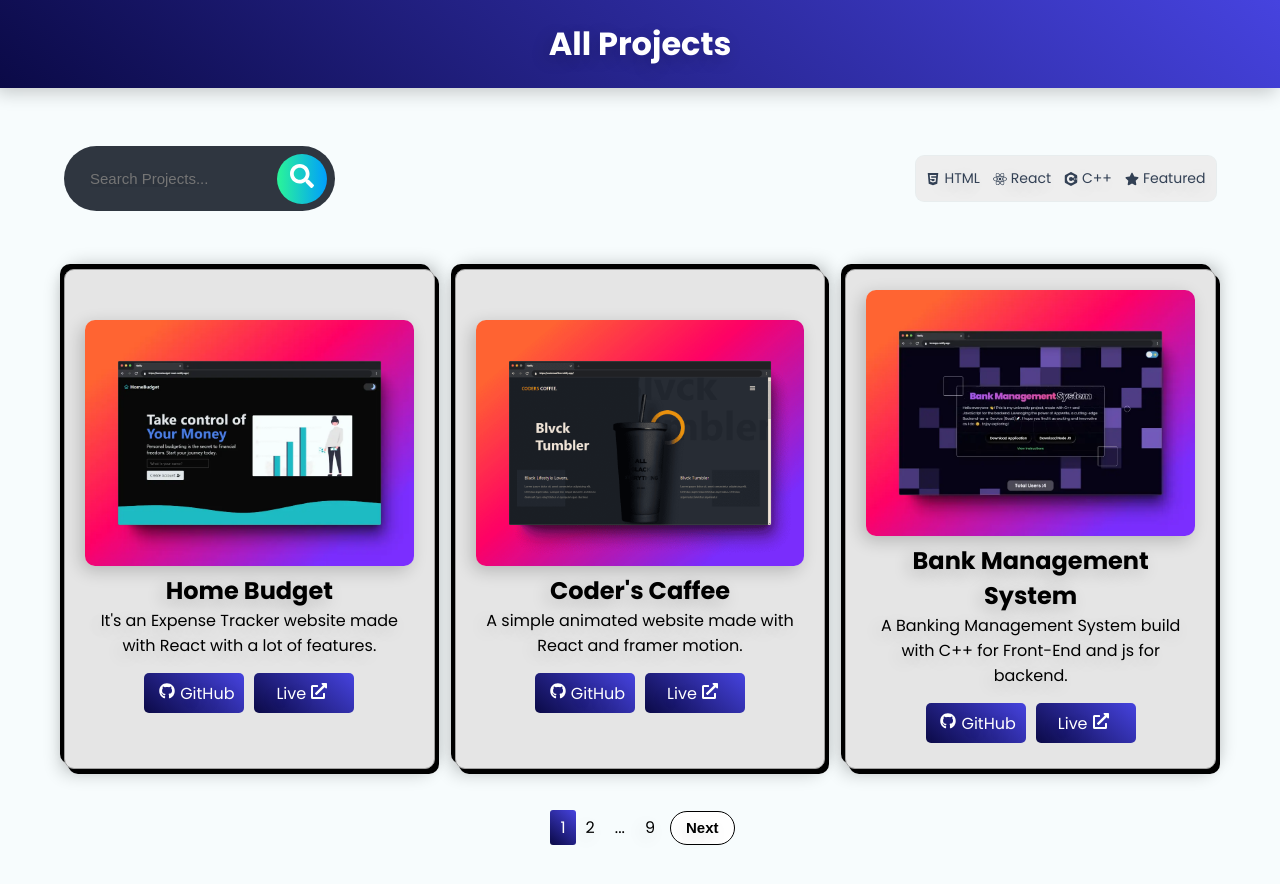
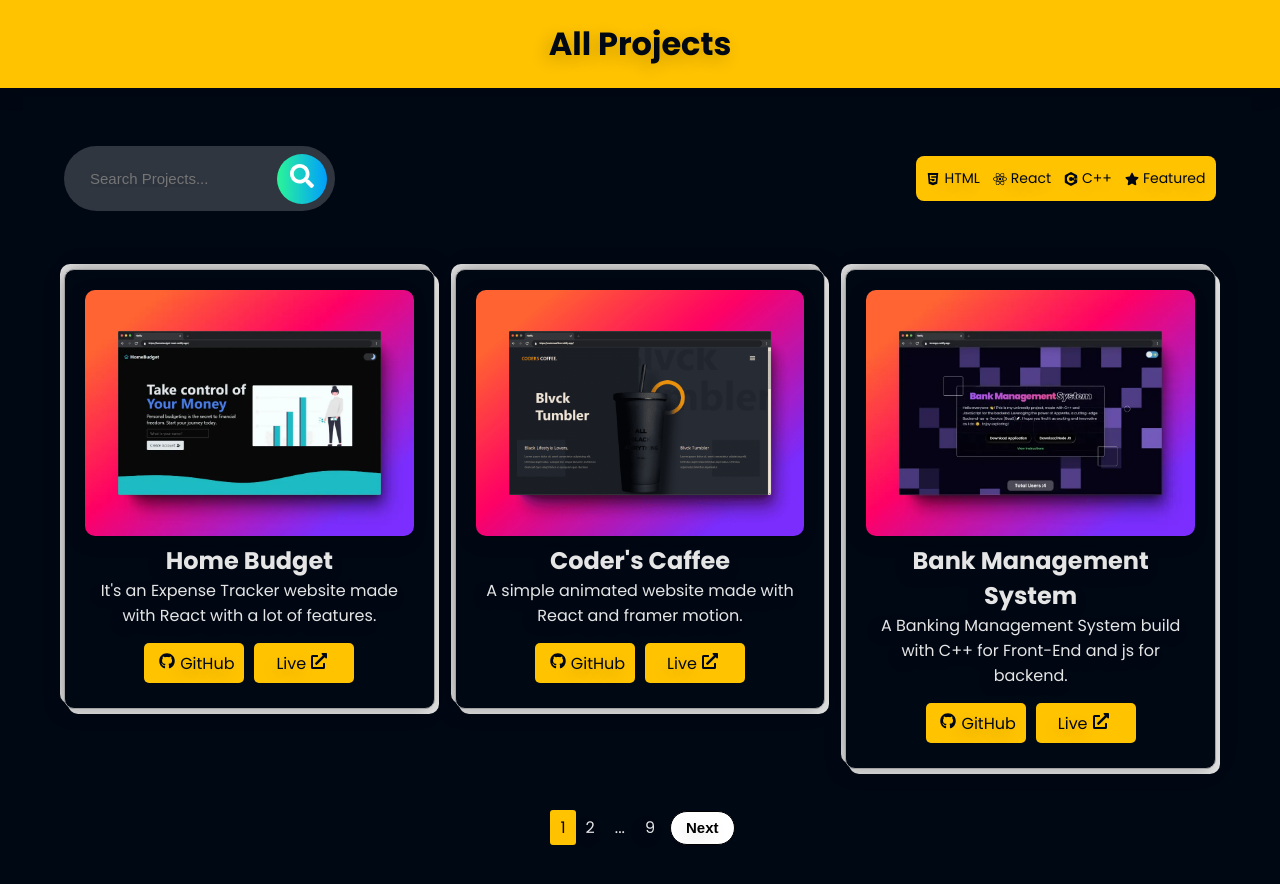
Before and after one commit to ahad324/AllProjects, a React (Vite) app: page / in a window 1280 px wide. Shown: the top 884 px of the page. Built offline with nearby package versions, Linux system fonts and the light colour scheme.

Commit message:
Added 3d Animated Card

```diff
--- a/index.html
+++ b/index.html
@@ -10,7 +10,7 @@
       content="This website contains all the projects that I have done."
     />
   </head>
-  <body>
+  <body class="dark">
     <div id="root"></div>
 
     <script type="module" src="/src/main.jsx"></script>
--- /dev/null
+++ b/src/components/Card.jsx
@@ -0,0 +1,60 @@
+import React from "react";
+import LazyLoad from "react-lazyload";
+import Loader from "./Loader.jsx";
+import { FaGithub, FaExternalLinkAlt } from "react-icons/fa";
+import { CardBody, CardContainer, CardItem } from "./UI/3d-card";
+import BlurFade from "./UI/BlurFade";
+
+const Card = ({ project, index }) => {
+  return (
+    <BlurFade delay={0.25 + index * 0.2} once={false} inview>
+      <CardContainer className="card-container project">
+        <CardBody className="card-body">
+          <CardItem translateZ={70} className="card-item">
+            <LazyLoad height={400} offset={500} placeholder={<Loader />}>
+              <div className="Image">
+                <img
+                  src={project.imgUrl}
+                  alt={project.altText}
+                  className="project-img"
+                />
+              </div>
+            </LazyLoad>
+          </CardItem>
+          <CardItem translateZ={60} className="card-item Details">
+            <h2>{project.title}</h2>
+          </CardItem>
+          <CardItem as={"p"} translateZ={40} className="card-item Details">
+            <p>{project.description}</p>
+          </CardItem>
+          <CardItem translateZ={30} className="card-item Buttons">
+            <a
+              href={project.github}
+              className="Github__Btn"
+              target="_blank"
+              rel="noopener noreferrer"
+            >
+              <i>
+                <FaGithub />
+              </i>
+              GitHub
+            </a>
+            <a
+              href={project.LiveUrl}
+              className="LivePreview__Btn"
+              target="_blank"
+              rel="noopener noreferrer"
+            >
+              Live
+              <i>
+                <FaExternalLinkAlt />
+              </i>
+            </a>
+          </CardItem>
+        </CardBody>
+      </CardContainer>
+    </BlurFade>
+  );
+};
+
+export default Card;
--- /dev/null
+++ b/src/components/UI/3d-card.tsx
@@ -0,0 +1,154 @@
+"use client";
+
+import { cn } from "../../lib/utils";
+import React, {
+  createContext,
+  useState,
+  useContext,
+  useRef,
+  useEffect,
+} from "react";
+
+const MouseEnterContext = createContext<
+  [boolean, React.Dispatch<React.SetStateAction<boolean>>] | undefined
+>(undefined);
+
+export const CardContainer = ({
+  children,
+  className,
+  containerClassName,
+}: {
+  children?: React.ReactNode;
+  className?: string;
+  containerClassName?: string;
+}) => {
+  const containerRef = useRef<HTMLDivElement>(null);
+  const [isMouseEntered, setIsMouseEntered] = useState(false);
+
+  const handleMouseMove = (e: React.MouseEvent<HTMLDivElement>) => {
+    if (!containerRef.current) return;
+    const { left, top, width, height } =
+      containerRef.current.getBoundingClientRect();
+    const x = (e.clientX - left - width / 2) / 25;
+    const y = (e.clientY - top - height / 2) / 25;
+    containerRef.current.style.transform = `rotateY(${x}deg) rotateX(${y}deg)`;
+  };
+
+  const handleMouseEnter = (e: React.MouseEvent<HTMLDivElement>) => {
+    setIsMouseEntered(true);
+    if (!containerRef.current) return;
+  };
+
+  const handleMouseLeave = (e: React.MouseEvent<HTMLDivElement>) => {
+    if (!containerRef.current) return;
+    setIsMouseEntered(false);
+    containerRef.current.style.transform = `rotateY(0deg) rotateX(0deg)`;
+  };
+  return (
+    <MouseEnterContext.Provider value={[isMouseEntered, setIsMouseEntered]}>
+      <div
+        className={cn(
+          "py-20 flex items-center justify-center",
+          containerClassName
+        )}
+        style={{
+          perspective: "1000px",
+        }}
+      >
+        <div
+          ref={containerRef}
+          onMouseEnter={handleMouseEnter}
+          onMouseMove={handleMouseMove}
+          onMouseLeave={handleMouseLeave}
+          className={cn(
+            "flex items-center justify-center relative transition-all duration-200 ease-linear",
+            className
+          )}
+          style={{
+            transformStyle: "preserve-3d",
+          }}
+        >
+          {children}
+        </div>
+      </div>
+    </MouseEnterContext.Provider>
+  );
+};
+
+export const CardBody = ({
+  children,
+  className,
+}: {
+  children: React.ReactNode;
+  className?: string;
+}) => {
+  return (
+    <div
+      className={cn(
+        "h-96 w-96 [transform-style:preserve-3d]  [&>*]:[transform-style:preserve-3d]",
+        className
+      )}
+    >
+      {children}
+    </div>
+  );
+};
+
+export const CardItem = ({
+  as: Tag = "div",
+  children,
+  className,
+  translateX = 0,
+  translateY = 0,
+  translateZ = 0,
+  rotateX = 0,
+  rotateY = 0,
+  rotateZ = 0,
+  ...rest
+}: {
+  as?: React.ElementType;
+  children: React.ReactNode;
+  className?: string;
+  translateX?: number | string;
+  translateY?: number | string;
+  translateZ?: number | string;
+  rotateX?: number | string;
+  rotateY?: number | string;
+  rotateZ?: number | string;
+  [key: string]: any;
+}) => {
+  const ref = useRef<HTMLDivElement>(null);
+  const [isMouseEntered] = useMouseEnter();
+
+  useEffect(() => {
+    handleAnimations();
+  }, [isMouseEntered]);
+
+  const handleAnimations = () => {
+    if (!ref.current) return;
+    if (isMouseEntered) {
+      ref.current.style.transform = `translateX(${translateX}px) translateY(${translateY}px) translateZ(${translateZ}px) rotateX(${rotateX}deg) rotateY(${rotateY}deg) rotateZ(${rotateZ}deg)`;
+    } else {
+      ref.current.style.transform = `translateX(0px) translateY(0px) translateZ(0px) rotateX(0deg) rotateY(0deg) rotateZ(0deg)`;
+    }
+  };
+
+  return (
+    <Tag
+      ref={ref}
+      className={cn("w-fit transition duration-200 ease-linear", className)}
+      {...rest}
+    >
+      {children}
+    </Tag>
+  );
+};
+
+// Create a hook to use the context
+export const useMouseEnter = () => {
+  const context = useContext(MouseEnterContext);
+  if (context === undefined) {
+    throw new Error("useMouseEnter must be used within a MouseEnterProvider");
+  }
+  return context;
+};
--- a/src/components/container.jsx
+++ b/src/components/container.jsx
@@ -1,12 +1,11 @@
 import { useEffect, useState, useMemo, useCallback } from "react";
 import Lenis from "@studio-freight/lenis";
-import { FaGithub, FaExternalLinkAlt, FaSearch } from "react-icons/fa";
+import { FaSearch } from "react-icons/fa";
 import Comingsoon from "./comingsoon.jsx";
-import LazyLoad from "react-lazyload";
-import Loader from "./Loader.jsx";
 import Data from "./Data.jsx";
 import BlurFade from "./UI/BlurFade";
 import Filters from "./Filters.jsx";
+import Card from "./Card.jsx";
 
 function Container() {
   const [searchTerm, setSearchTerm] = useState("");
@@ -106,7 +105,7 @@ function Container() {
 
   return (
     <main>
-      <div className="Filter-SearchBox" delay={0.2} once={false} inview>
+      <div className="Filter-SearchBox">
         <BlurFade className="searchBox" delay={0.2} once={false} inview>
           <input
             className="searchInput"
@@ -131,51 +130,7 @@ function Container() {
 
       <section>
         {currentProjects.map((project, index) => (
-          <BlurFade
-            className="project"
-            key={crypto.randomUUID()}
-            delay={0.25 + index * 0.2}
-            once={false}
-            inview
-          >
-            <LazyLoad height={400} offset={500} placeholder={<Loader />}>
-              <div className="Image">
-                <img
-                  src={project.imgUrl}
-                  alt={project.altText}
-                  className="project-img"
-                />
-              </div>
-            </LazyLoad>
-            <div className="Details">
-              <h2>{project.title}</h2>
-              <p>{project.description}</p>
-            </div>
-            <div className="Buttons">
-              <a
-                href={project.github}
-                className="Github__Btn"
-                target="_blank"
-                rel="noopener noreferrer"
-              >
-                <i>
-                  <FaGithub />
-                </i>
-                GitHub
-              </a>
-              <a
-                href={project.LiveUrl}
-                className="LivePreview__Btn"
-                target="_blank"
-                rel="noopener noreferrer"
-              >
-                Live
-                <i>
-                  <FaExternalLinkAlt />
-                </i>
-              </a>
-            </div>
-          </BlurFade>
+          <Card key={crypto.randomUUID()} project={project} index={index} />
         ))}
         {currentPage === totalPages && <Comingsoon />}
       </section>
--- a/src/index.css
+++ b/src/index.css
@@ -1,7 +1,9 @@
 @import url("https://fonts.googleapis.com/css2?family=Poppins:wght@400;700&display=swap");
 :root {
-  --primary-color: linear-gradient(220.55deg, #4643df 0%, #0b0a47 100%);
-  --secondary-color: #0b0a47;
+  --primary-color: #000814;
+  --secondary-color: #ffc300;
+  --text-color: #000000;
+  --card-background:#e5e5e5;
 }
 
 ::-webkit-scrollbar {
@@ -18,6 +20,13 @@ body {
   font-family: "Poppins", sans-serif;
   background: hsl(190 60% 98%);
 }
+body.dark{
+  --primary-color:#ffc300;
+  --secondary-color:#000814;
+  --text-color:#e5e5e5;
+  --card-background:#000814;
+  background: var(--secondary-color);
+}
 .comingsoon {
   display: flex;
   justify-content: center;
@@ -32,58 +41,16 @@ header {
   padding: 20px;
   background: var(--primary-color);
   font-weight: bold;
-  color: white;
+  color: var(--secondary-color);
   font-size: 2rem;
   box-shadow: -4px 5px 17px 0px rgb(0 0 0 / 20%);
-/*
-  display: flex;
-    justify-content: center;
-    align-items: center;
-    padding: 20px;
-    font-weight: bold;
-    font-size: 2rem;
-    width: 90%;
-    max-width: 50%;
-    margin: auto;
-    border-radius: 60px;
-    top: 5px;
-    position: relative;
-
-
-    background: rgba(255, 255, 255, 0.2);
-box-shadow: 0 4px 30px rgba(0, 0, 0, 0.1);
-backdrop-filter: blur(5px);
--webkit-backdrop-filter: blur(5px);
-border: 1px solid rgba(255, 255, 255, 0.3);
-
-/*  */
-/* display: flex;
-justify-content: center;
-align-items: center;
-padding: 20px;
-font-weight: bold;
-font-size: 2rem;
-width: 90%;
-max-width: 100%;
-border-radius: 60px;
-top: 5px;
-position: fixed;
-background: rgb(24 23 23);
-box-shadow: 0 4px 30px rgba(0, 0, 0, 0.1);
-backdrop-filter: blur(5px);
--webkit-backdrop-filter: blur(5px);
-border: 1px solid rgba(255, 255, 255, 0.3);
-color: whitesmoke;
-z-index: 9;
-margin: auto 5%;
-border: 2px solid var(--secondary-color); */
 }
 
 main {
   width: 100%;
   padding: 5%;
 }
-.Filter-SearchBox{
+.Filter-SearchBox {
   display: flex;
   justify-content: space-between;
   align-items: center;
@@ -94,19 +61,29 @@ section {
   grid-template-columns: repeat(auto-fit, minmax(250px, 1fr));
   gap: 20px;
 }
-
+.card-container{
+  perspective: 1000px;
+}
+.card-body {
+  transform-style: preserve-3d;
+}
+.card-item {
+  transition: .3s all ease;
+  transition: transform 0.2s ease-linear;
+}
 .project {
   display: flex;
   flex-direction: column;
   justify-content: center;
   align-items: center;
-  background-color: #e5e5e5;
+  background: var(--card-background);
   border-radius: 10px;
   padding: 20px;
   border: 1px solid #a1a1a1;
   box-shadow: -4px 5px 17px 0px rgb(0 0 0 / 20%), 4px 5px,
     4px -5px 17px 0px rgb(0 0 0 / 20%), -4px -5px;
   transition: 0.1s all ease;
+  color: var(--text-color);
 }
 
 .Image {
@@ -114,11 +91,6 @@ section {
   min-height: 200px;
   width: 100%;
   height: auto;
-  transition: 0.1s all ease;
-}
-.Image:hover {
-  transition: 0.1s all ease;
-  transform: scale(1.1);
 }
 img {
   width: 100%;
@@ -139,13 +111,14 @@ a {
   align-items: center;
   text-decoration: none;
   background: var(--primary-color);
-  color: white;
+  color: var(--secondary-color);
   border-radius: 5px;
   margin: 5px;
 }
 a:hover {
   box-shadow: -4px 5px 17px 0px rgb(0 0 0 / 20%);
   background: var(--secondary-color);
+  color: var(--primary-color);
 }
 .Buttons {
   margin-top: 10px;
@@ -218,7 +191,7 @@ button:active {
   border-radius: 10em;
   font-size: 15px;
   font-weight: 600;
-  padding: .5em 1em;
+  padding: 0.5em 1em;
   cursor: pointer;
   transition: all 0.3s ease-in-out;
   border: 1px solid black;
@@ -232,23 +205,24 @@ button:active {
     box-shadow: 0 0 0 0 black;
   }
 }
-.pagination div{
+.pagination div {
   margin: 5px;
   display: flex;
   justify-content: center;
   align-items: center;
 }
-.pagination div> span {
+.pagination div > span {
   padding: 5px 10px;
   text-align: center;
   border-radius: 3px;
   cursor: pointer;
+  color: var(--text-color);
   &:hover {
     background: #afb0b1;
   }
-  &.activePaginationPage{
-    background:var(--primary-color);
-    color: white;
+  &.activePaginationPage {
+    background: var(--primary-color);
+    color: var(--secondary-color);
   }
 }
 @media screen and (max-width: 322px) {
@@ -259,11 +233,13 @@ button:active {
     margin-top: 20%;
   }
 }
-@media screen and (max-width: 600px){  .Filter-SearchBox{
+@media screen and (max-width: 600px) {
+  .Filter-SearchBox {
     flex-direction: column;
     justify-content: space-between;
     min-height: 30dvh;
-}}
+  }
+}
 @media screen and (min-width: 1200px) {
   section {
     grid-template-columns: repeat(auto-fit, minmax(300px, 1fr));
--- a/src/styles/Filters.css
+++ b/src/styles/Filters.css
@@ -3,7 +3,7 @@
   display: flex;
   flex-wrap: wrap;
   border-radius: 0.5rem;
-  background-color: #EEE;
+  background-color: var(--primary-color);
   box-sizing: border-box;
   box-shadow: 0 0 0px 1px rgba(0, 0, 0, 0.06);
   padding: 0.25rem;
@@ -27,15 +27,16 @@
   justify-content: center;
   border-radius: 0.5rem;
   border: none;
-  padding: .5rem 0;
-  color: rgba(51, 65, 85, 1);
-  transition: all .15s ease-in-out;
+  padding: 0.5rem 0;
+  color: var(--card-background);
+  transition: all 0.15s ease-in-out;
 }
 
 .radio-inputs .radio input:checked + .name {
-  background-color: #fff;
+  background-color: var(--secondary-color);
   font-weight: 600;
+  color: var(--primary-color);
 }
-small{
+small {
   margin: 2px;
 }
```
Lines whose indentation alone changed are shown as unchanged.
